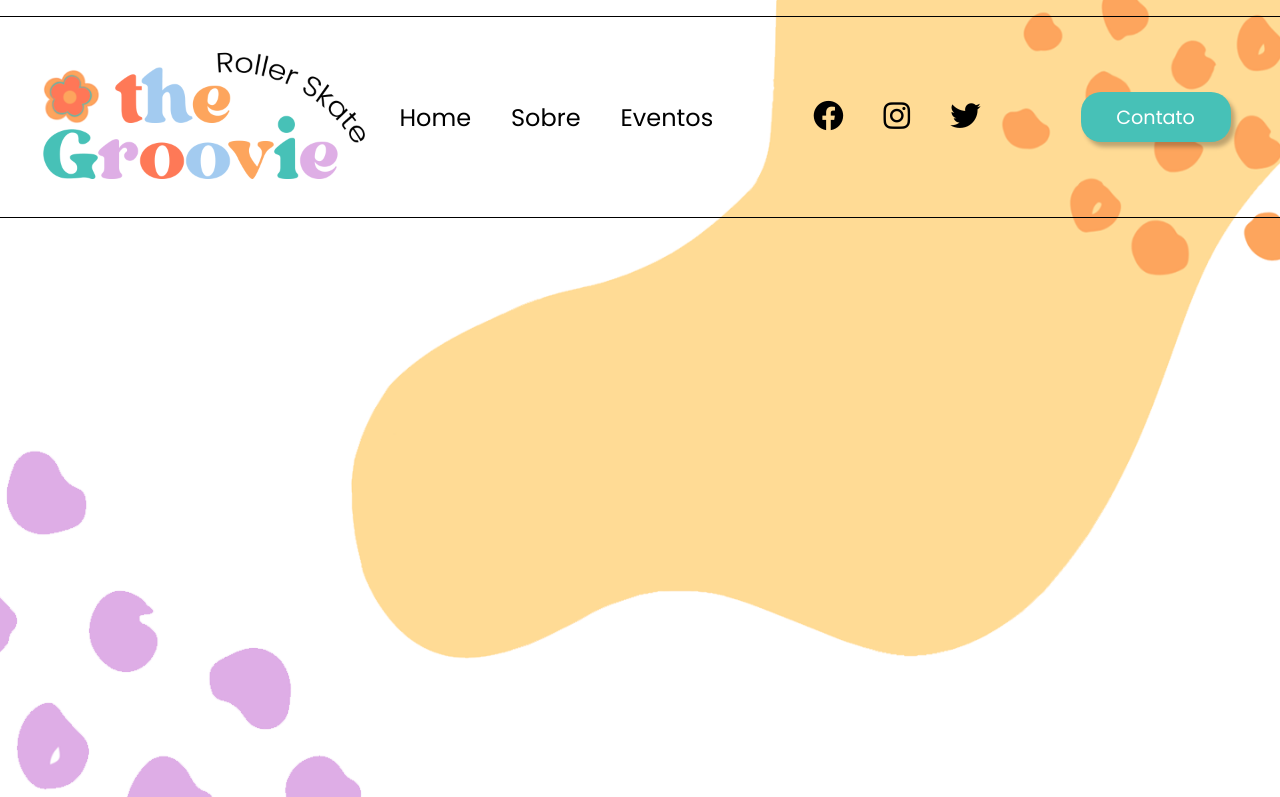
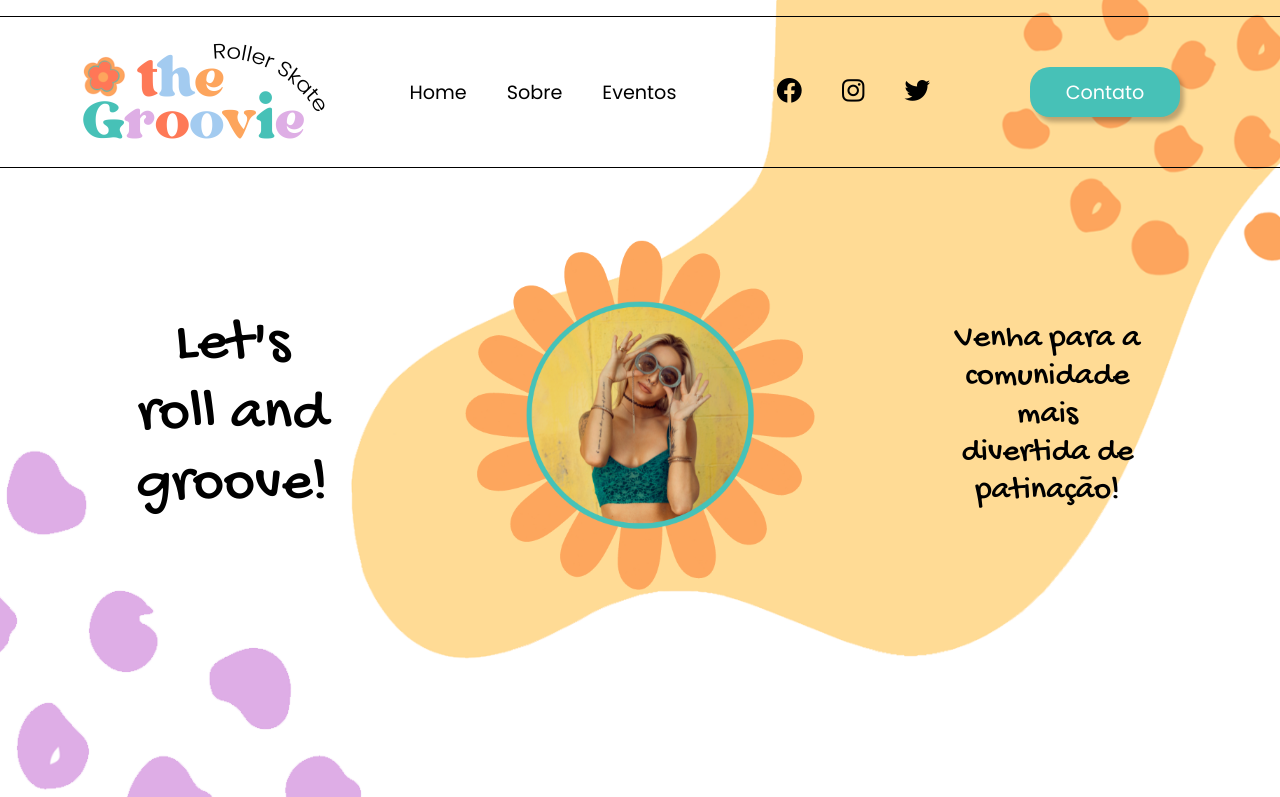
Before and after one commit to erikamattje/landingtwo, a plain HTML site: page index.html in a window 1280 px wide. Shown: the top 797 px of the page. Drawn offline with Linux system fonts and the light colour scheme.

Commit message:
:package: Main (parte 1)

```diff
--- a/index.html
+++ b/index.html
@@ -23,41 +23,35 @@
         </div>
 
         <nav class="cabecalho-menu">
-
             <img class="cabecalho-menu-logo" src="images/logo-rollerskate.png" alt="logo"> <!--Não esta em uma div porque é somente uma objeto-->
-
             <div class="cabecalho-menu-info">
-
                 <div class="cabecalho-menu-info-links">
                     <a href="">Home</a>
                     <a href="">Sobre</a>
                     <a href="">Eventos</a>
                 </div>
-
                 <div class="cabecalho-menu-info-icons">
                     <a href=""><i class="fa-brands fa-facebook"></i></a>
                     <a href=""><i class="fa-brands fa-instagram"></i></a>
                     <a href=""><i class="fa-brands fa-twitter"></i></a>
                 </div>
-
                 <button class="cabecalho-menu-info-button">Contato</button>
-
             </div>
         </nav>
    </header>
 
 
    <main class="conteudo">
-        <section class="conteudo-info">
-            Lorem ipsum dolor sit amet consectetur adipisicing elit. Reprehenderit eligendi odio, unde delectus quisquam, quod, cupiditate modi libero similique asperiores quae velit voluptas dicta optio laudantium neque magnam natus perspiciatis.
-        </section>
+        <section class="conteudo-principal">
+            <div class="conteudo-principal-info1">
+                <p>Let's roll and groove!</p>
+            </div>
 
-        <section class="conteudo-imagem">
-            <img src="images/5.png" alt="Foto mulher em moldura com flor">
-        </section>
+            <img class="conteudo-principal-imagem" src="images/5.png" alt="Foto mulher em moldura com flor">
 
-        <section class="conteudo-info">
-            Lorem ipsum dolor sit amet consectetur adipisicing elit. Cumque tempore nam molestiae aut vitae quia asperiores quo culpa incidunt, nisi, odit porro earum dolorum, distinctio tenetur. Dolorum illo repellat tempore?
+            <div class="conteudo-principal-info2">
+                <p>Venha para a comunidade mais divertida de patinação!</p>
+            </div>
         </section>
 
    </main>
--- a/style.css
+++ b/style.css
@@ -54,7 +54,7 @@ header{
 }
 
 .cabecalho-menu-logo{
-    height: 200px;
+    height: 150px;
     margin-left: 50px;
 }
 
@@ -71,7 +71,7 @@ header{
     display: flex;
     gap: 40px;
     font-family: var(--font-4);
-    font-size: 1.5rem;
+    font-size: 1.2rem;
     font-weight: 400;
 }
 
@@ -79,14 +79,22 @@ header{
     color: #000;
 }
 
+.cabecalho-menu-info-links a:hover{
+    color: rgb(232, 139, 245);
+}
+
 .cabecalho-menu-info-icons{
     display: flex;
     gap: 40px;
-    font-size: 1.9rem;
+    font-size: 1.6rem;
 }
 
 .cabecalho-menu-info-icons i {
     color: #000;
+}
+
+.cabecalho-menu-info-icons i:hover {
+    color: rgb(247, 98, 72);
 }
 
 .cabecalho-menu-info-button{
@@ -107,4 +115,46 @@ header{
     background-color: #fff;
     color: #47c1b7;
     border: 3px solid #47c1b7;
+    transition: margin-left 4s, color 1s;
 }
+
+.conteudo {
+    width: 100%;
+    height: 100%;
+}
+
+.conteudo-principal{
+    position: absolute;
+    top: 15rem;
+    width: 100%;
+    display: flex;
+    flex-direction: row;
+    align-items: center;
+    justify-content: space-evenly;
+}
+
+.conteudo-principal-info1{
+    width: 15%;
+}
+
+.conteudo-principal-info1 p{
+    font-family: var(--font-3);
+    font-size: 60px;
+    font-weight: 400;
+    text-align: center;
+}
+
+.conteudo-principal-imagem{
+    height: 350px;
+}
+
+.conteudo-principal-info2{
+    width: 15%;
+}
+
+.conteudo-principal-info2 p{
+    font-family: var(--font-3);
+    font-size: 33px;
+    font-weight: 400;
+    text-align: center;
+}
```
